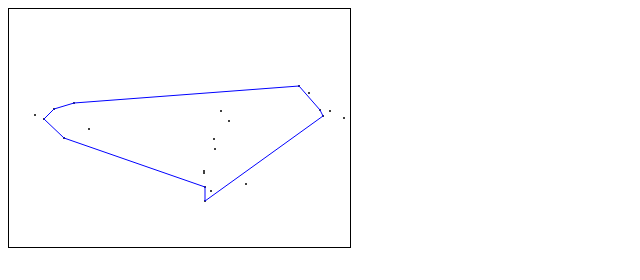
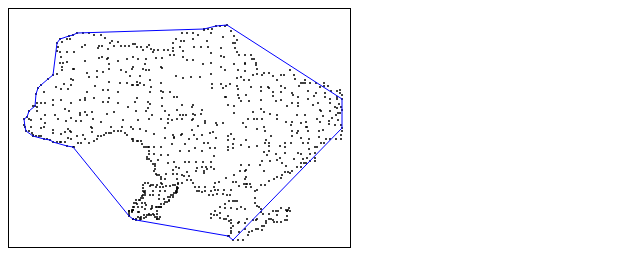
Before and after one commit to AndriiHeonia/hull, a website: page debug/index.html in a window 1280 px wide. Shown: the whole page, without its empty margins (0-640 px from the left). Drawn offline with Linux system fonts and the light colour scheme.

Commit message:
change debug page

```diff
--- a/debug/index.html
+++ b/debug/index.html
@@ -28,7 +28,8 @@
         // ];
 
 
-vertices = [[195, 164], [195, 162], [205, 130], [206, 140], [196, 178], [196, 192], [202, 182], [237, 175], [300, 84], [311, 101], [212, 102], [314, 107], [220, 112], [335, 109], [321, 102], [290, 77],  [55, 129], [80, 120], [35, 110], [26, 106], [45, 100], [65, 94]];
+// vertices = [[195, 164], [195, 162], [205, 130], [206, 140], [196, 178], [196, 192], [202, 182], [237, 175], [300, 84], [311, 101], [212, 102], [314, 107], [220, 112], [335, 109], [321, 102], [290, 77],  [55, 129], [80, 120], [35, 110], [26, 106], [45, 100], [65, 94]];
+
 console.log(vertices.length);
 
         // draw all pixels
```
